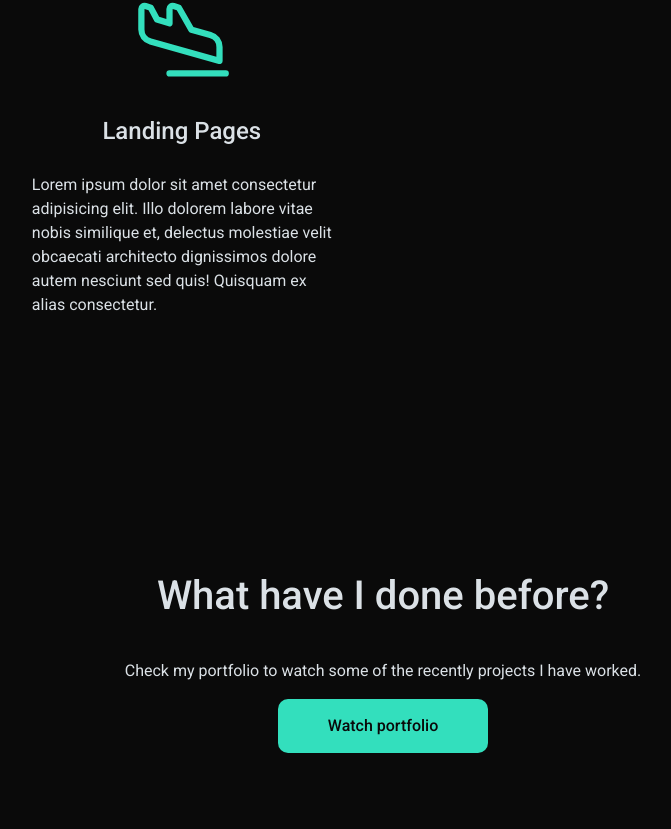
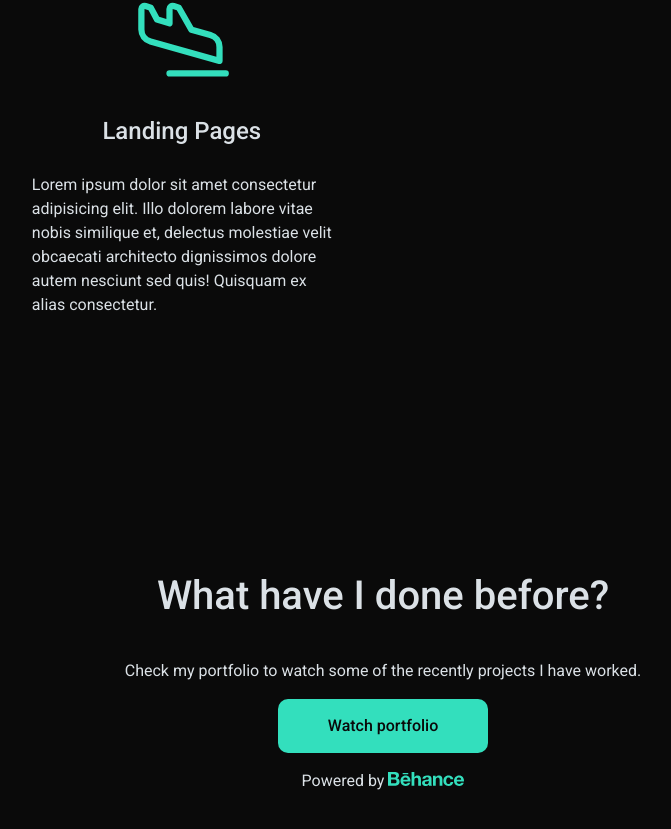
Before and after one commit to carlosreyesweb/carlosreyesweb.com, a React (Vite) app: page / in a window 1280 px wide. Shown: the part 2622-3451 px from the top of the page, without its empty margins (257-928 px from the left). Built offline with nearby package versions, Linux system fonts and the light colour scheme.

Commit message:
add behance copyright

```diff
--- a/src/components/portfolio/portfolio.component.module.css
+++ b/src/components/portfolio/portfolio.component.module.css
@@ -11,3 +11,11 @@
 .button {
   margin: 0 auto;
 }
+
+.portfolioPlatform {
+  text-align: center;
+}
+
+.portfolioPlatformLogo {
+  width: calc(60px + 1rem);
+}
--- a/src/components/portfolio/portfolio.component.tsx
+++ b/src/components/portfolio/portfolio.component.tsx
@@ -1,4 +1,5 @@
 import { motion } from 'framer-motion'
+import behanceLogo from '../../assets/behance-logo.svg'
 import ButtonLink from '../button-link/button-link.component'
 import styles from './portfolio.component.module.css'
 
@@ -33,6 +34,21 @@ export default function Portfolio(props: PortfolioProps) {
       >
         Watch portfolio
       </ButtonLink>
+      <p className={styles.portfolioPlatform}>
+        Powered by{' '}
+        <a
+          href="https://behance.net"
+          target="_blank"
+          rel="noopener noreferrer"
+          className={styles.portfolioPlatformLink}
+        >
+          <img
+            src={behanceLogo}
+            alt="Behance"
+            className={styles.portfolioPlatformLogo}
+          />
+        </a>
+      </p>
     </motion.section>
   )
 }
```
Also changed, not shown: src/assets/behance-logo.svg (added).
